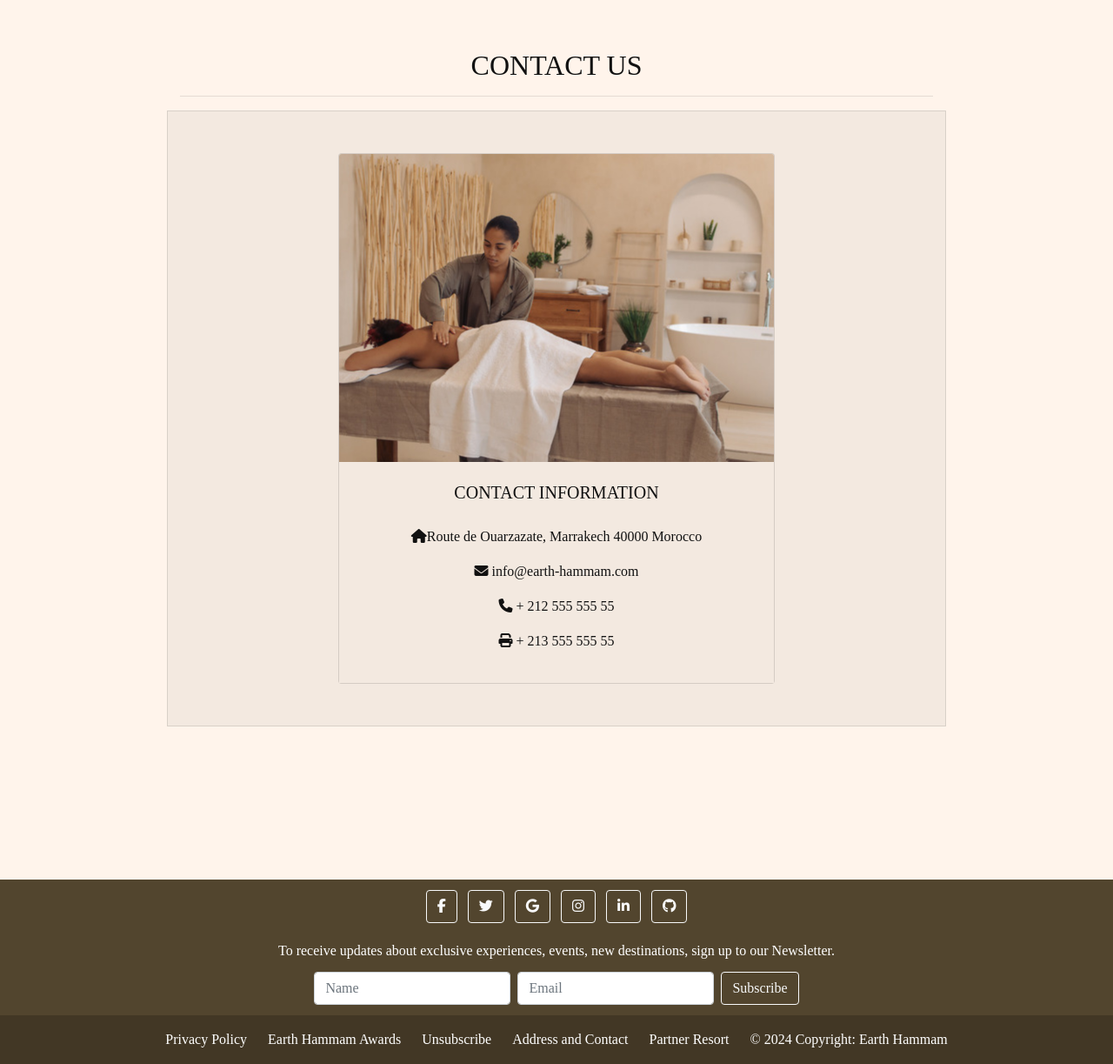
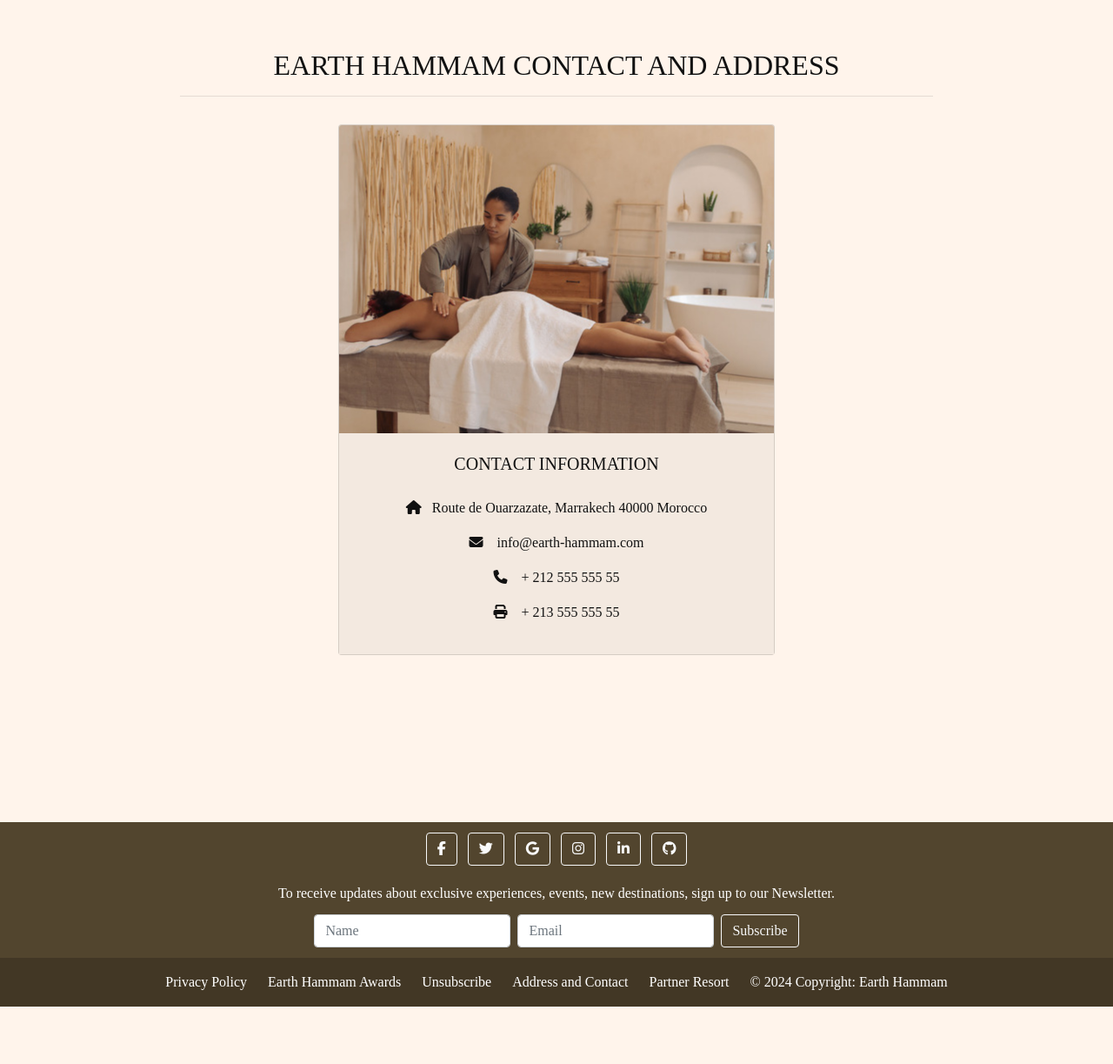
Before and after one commit to DouniaBK/earth-hammam, a Django app: page /contact in a window 1280 px wide. Shown: the part 160-1383 px from the top of the page at 87% size. After the commit the page ends 1317 px from the top, so only its background shows below. Run offline with Django 3.2, Linux system fonts and the light colour scheme; parts of the project's set-up code (start-up, migrations or seed data) failed here and were passed over; some libraries are stand-ins or nearby versions; some web fonts are replaced.

Commit message:
fix: contact page style

```diff
--- a/bag/views.py
+++ b/bag/views.py
@@ -17,12 +17,14 @@ def view_bag(request):
 def add_to_bag(request, item_id):
     """ Add a quantity of the specified product to the shopping bag """
 
+    # Get items and bag
     item = get_object_or_404(Item, pk=item_id)
     # quantity = int(request.POST.get('quantity'))
     quantity = 1
     redirect_url = request.POST.get('redirect_url')
     bag = request.session.get('bag', {})
 
+    # Update quantity or add item
     if item_id in list(bag.keys()):
         bag[item_id] += quantity
         messages.success(
@@ -40,6 +42,7 @@ def add_to_bag(request, item_id):
 def adjust_bag(request, item_id):
     """Adjust the quantity of the specified product to the specified amount"""
 
+    # Get items and bag, then update the bag
     item = get_object_or_404(Item, pk=item_id)
     quantity = int(request.POST.get('quantity'))
     bag = request.session.get('bag', {})
--- a/home/templates/home/contact.html
+++ b/home/templates/home/contact.html
@@ -10,11 +10,11 @@
 {% block content %}
     <div class="main-content">
             <div class="col text-center mt-3">
-                <h2 class="text-uppercase">Contact Us</h2>
+                <h2 class="text-uppercase">Earth Hammam Contact and Address</h2>
                 <hr>
             </div>
 
-            <div class="general-container">
+
                 <div class="col-md-12">
                     <section class="hammam-section">
 
@@ -24,19 +24,19 @@
                               <img src="{% static 'images/treatment-room.png' %}" class="card-img-top" alt="Wellness room for massages"/>
                               <div class="card-body bg-offwhite">
                                 <div class="card-title text-center text-uppercase fw-bold mb-4">Contact Information</div>
-                                <p><i class="fas fa-home me-3"></i>Route de Ouarzazate, Marrakech 40000
+                                <p><i class="fas fa-home me-3" style="padding-right: 12px;"></i>Route de Ouarzazate, Marrakech 40000
                                     Morocco</p>
                                 <p>
-                                  <i class="fas fa-envelope me-3"></i>
+                                  <i class="fas fa-envelope me-3" style="padding-right: 12px;"></i>
                                   info@earth-hammam.com
                                 </p>
-                                <p><i class="fas fa-phone me-3"></i> + 212 555  555 55</p>
-                                <p><i class="fas fa-print me-3"></i> + 213 555 555 55</p>
+                                <p><i class="fas fa-phone me-3" style="padding-right: 12px;"></i> + 212 555  555 55</p>
+                                <p><i class="fas fa-print me-3" style="padding-right: 12px;"></i> + 213 555 555 55</p>
                             </div>
                           </div>
                         </section>
                 </div>
-            </div>
+
     </div>
 
         <!-- Footer goes here -->
```
